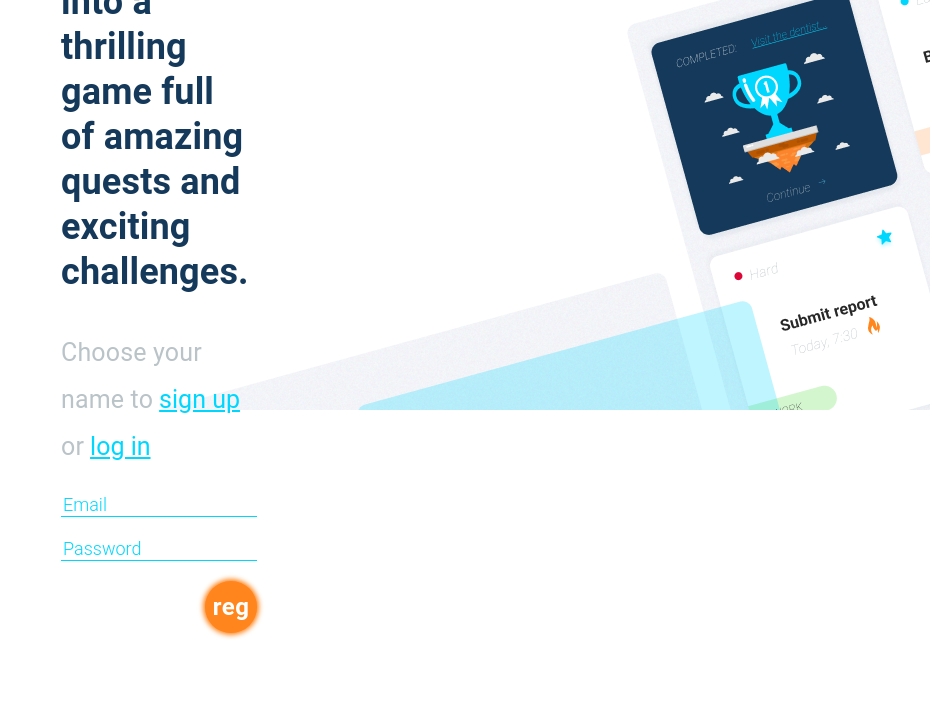
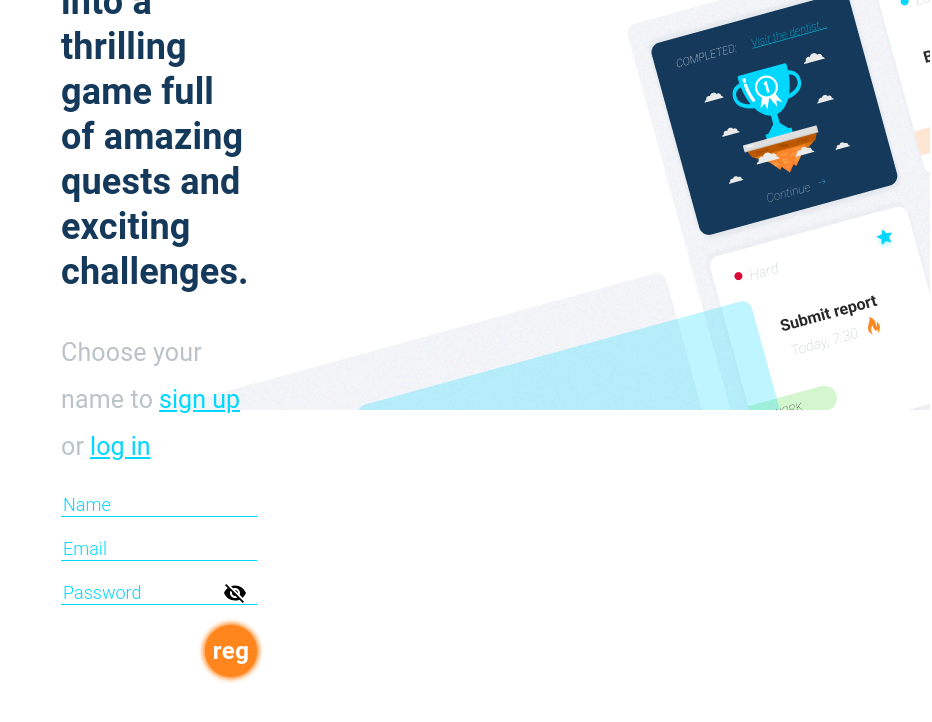
Before and after one commit to KaterynaKolomiiets/QuestifyFront, a React (Create React App) app: page /auth in a window 1280 px wide. Both pictures are taken after a click on the button "sign up". Shown: the part 439-1161 px from the top of the page, without its empty margins (348-1280 px from the left). Built offline with nearby package versions, Linux system fonts and the light colour scheme.

Commit message:
Добавил поле ИМЯ при регистрации Добавил значок скрыть_показать пароль

```diff
--- a/package.json
+++ b/package.json
@@ -5,6 +5,7 @@
   "dependencies": {
     "@emotion/react": "^11.7.1",
     "@emotion/styled": "^11.6.0",
+    "@mui/icons-material": "^5.3.1",
     "@mui/material": "^5.4.0",
     "@reduxjs/toolkit": "^1.7.2",
     "@testing-library/jest-dom": "^5.16.2",
--- a/src/components/AuthForm/AuthForm.jsx
+++ b/src/components/AuthForm/AuthForm.jsx
@@ -2,6 +2,10 @@ import axios from "axios";
 
 import { useEffect, useState } from "react";
 import { useDispatch } from "react-redux";
+
+import VisibilityIcon from '@mui/icons-material/Visibility';
+import VisibilityOffIcon from '@mui/icons-material/VisibilityOff';
+
 import {
   deleteTodo,
   showTodosActive,
@@ -17,18 +21,24 @@ import s from "./AuthForm.module.css";
 function AuthForm({ showRegisterForm }) {
   const dispatch = useDispatch();
 
+  const [name, setName] = useState("");
   const [email, setEmail] = useState("");
   const [password, setPassword] = useState("");
   const [emailError, setEmailError] = useState("");
   const [passwordError, setPasswordError] = useState("");
   const [showRegForm, setShowRegForm] = useState(showRegisterForm);
+  const [isPasswordVisible, setIsPasswordVisible] = useState(false);
 
   useEffect(() => {
     setShowRegForm(showRegisterForm);
   },[showRegisterForm]);
 
+  const changeNameValue = (event) => setName(event.target.value);
   const changeEmailValue = (event) => setEmail(event.target.value);
   const changePasswordValue = (event) => setPassword(event.target.value);
+  const togglePasswordVisibility = (event) => {
+    isPasswordVisible ? setIsPasswordVisible(false) : setIsPasswordVisible(true);
+  };
 
   const validateEmail = (email) => {
     const response =
@@ -51,6 +61,7 @@ function AuthForm({ showRegisterForm }) {
 
     if (validateEmail(email) && validatePassword(password)) {
       dispatch(userRegistration({ email, password }))
+      // dispatch(userRegistration({ name, email, password }))
 
       alert('Вам на email отправлено письмо. Подтвердите регистрацию !');
 
@@ -109,6 +120,23 @@ function AuthForm({ showRegisterForm }) {
 
   return (
     <form className={s.auth_form}>
+      {/* И Н П У Т   И М Я */}
+      {
+        showRegForm &&
+          <input
+            type="text"
+            name="name"
+            id="AuthForm__name"
+            value={name}
+            onChange={changeNameValue}
+            // pattern="[A-Za-z0-9._%+-]+@[A-Za-z0-9.-]+\.[A-Za-z]{1,63}$"
+            placeholder="Name"
+            className={s.auth_form_input}
+            autoComplete="off"
+            required
+          />
+      }
+
       {/* И Н П У Т   И М Е Й Л */}
       <input
         type="email"
@@ -126,7 +154,7 @@ function AuthForm({ showRegisterForm }) {
 
       {/* И Н П У Т   П А Р О Л Ь */}
       <input
-        type="password"
+        type={isPasswordVisible ? 'text' : 'password'}
         name="password"
         id="AuthForm__password"
         value={password}
@@ -137,6 +165,14 @@ function AuthForm({ showRegisterForm }) {
         required
       />
       <p className={s.errorMessage}>{passwordError}</p>
+
+      {
+        isPasswordVisible
+          ?
+        <VisibilityIcon className={s.password} onClick={togglePasswordVisibility} />
+          :
+        <VisibilityOffIcon className={s.password} onClick={togglePasswordVisibility} />
+      }
 
       {/* К Н О П К И */}
       {
--- a/src/components/AuthForm/AuthForm.module.css
+++ b/src/components/AuthForm/AuthForm.module.css
@@ -5,6 +5,8 @@
   align-items: center;
 
   width: 100%;
+
+  position: relative;
 }
 @media screen and (min-width: 768px) {
   .auth_form {
@@ -75,3 +77,9 @@
   margin-top: 4px;
   position: absolute;
 }
+
+.password {
+  position: absolute;
+  bottom: 72.5px;
+  right: 10px;
+}
```
